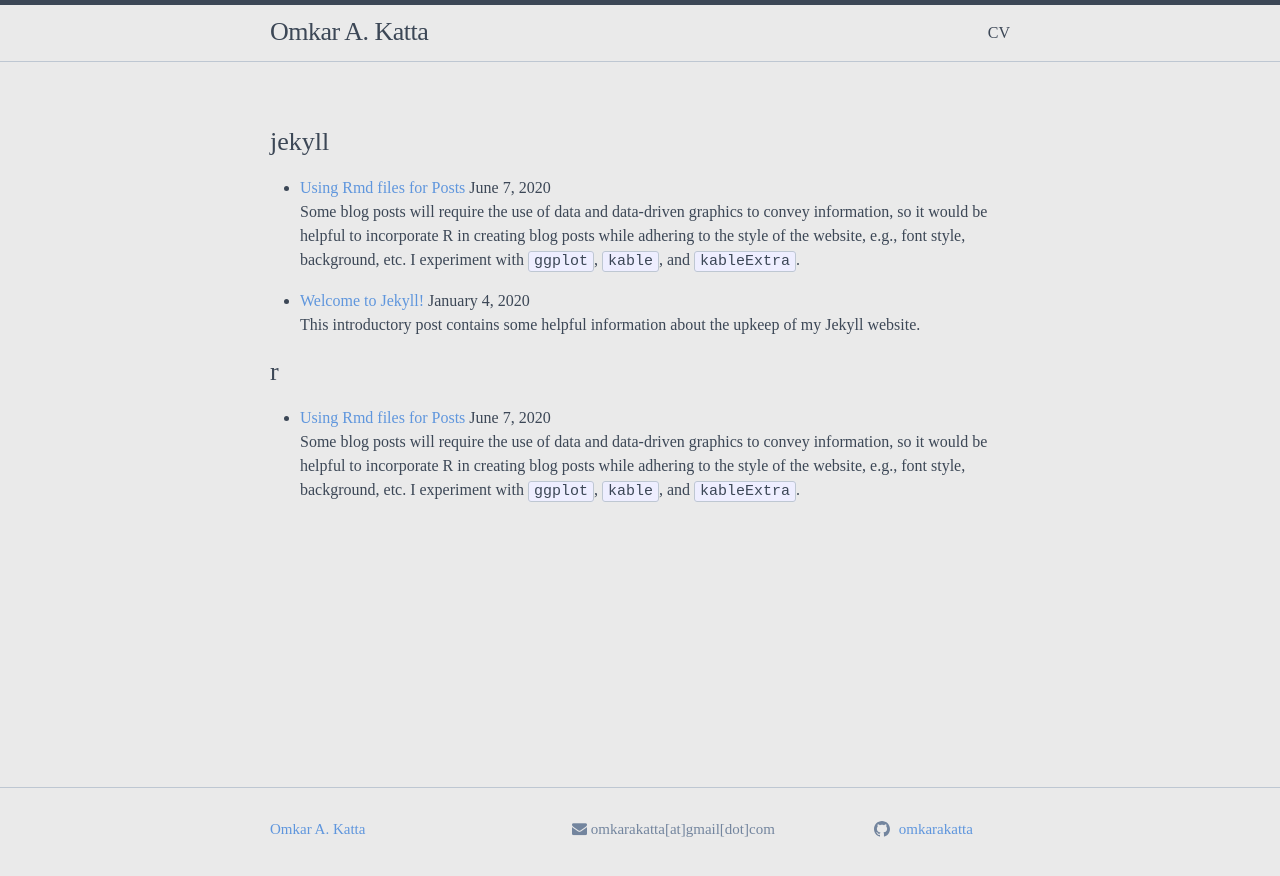
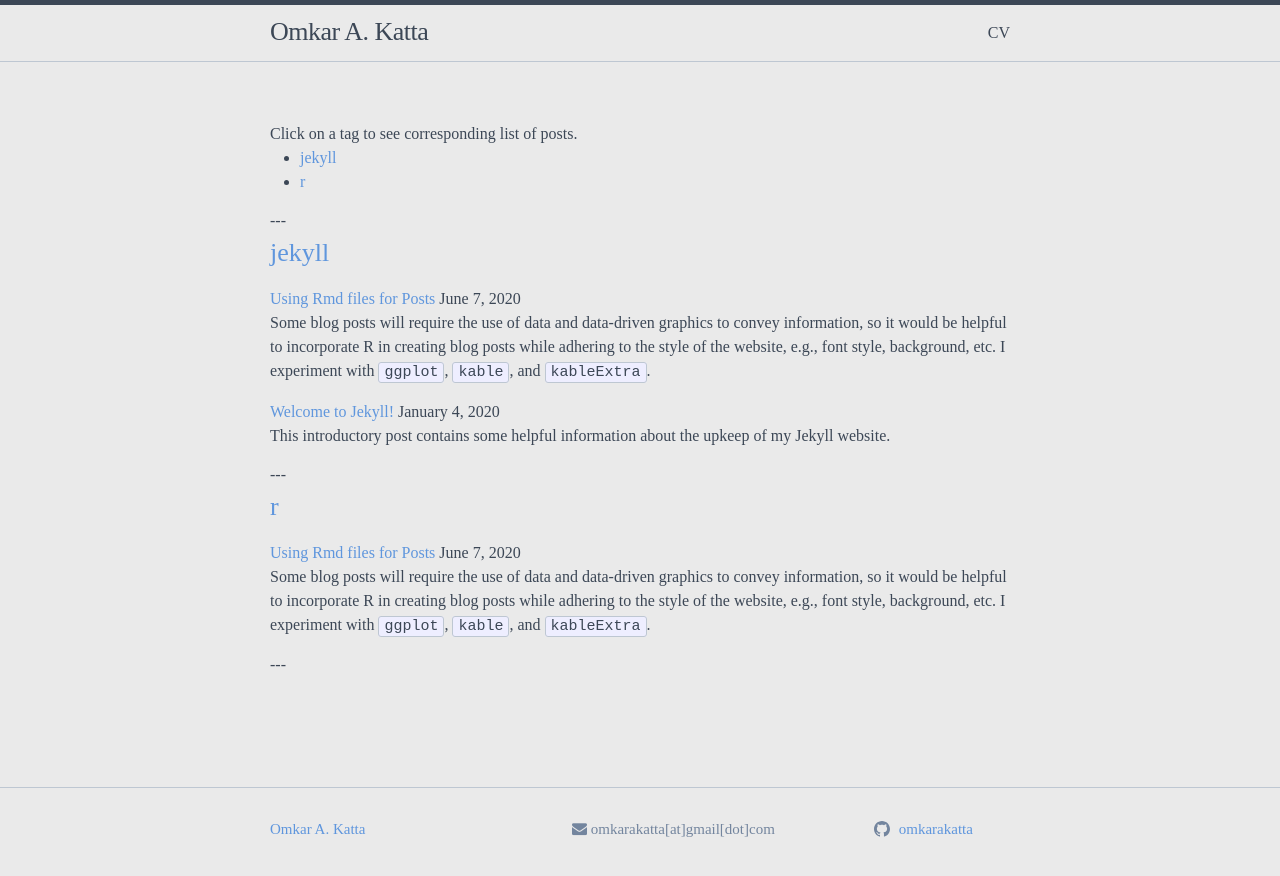
Before and after one commit to omkarakatta/omkarakatta.github.io, a Jekyll site: the page built from pages/postsbytag.html, in a window 1280 px wide. Shown: the top 876 px of the page. Built offline with Jekyll 4.4.1, drawn with Linux system fonts in a browser that asks for light colours; nearby versions of some CDN libraries.

Commit message:
create hyperlinked list of tags and remove bullet and indentation

```diff
--- a/pages/postsbytag.html
+++ b/pages/postsbytag.html
@@ -1,12 +1,23 @@
 ---
+---
+
+Click on a tag to see corresponding list of posts.
+
+<ul class="tags">
+{% for tag in site.tags %}
+  {% assign t = tag | first %}
+  <li><a href="/tag/#{{t | downcase | replace:" ","-" }}">{{ t | downcase }}</a></li>
+{% endfor %}
+</ul>
+
 ---
 
 {% for tag in site.tags %}
   {% assign t = tag | first %}
   {% assign posts = tag | last %}
 
-  <h3>{{ t | downcase }}</h3>
-  <ul>
+  <h3><a name="{{t | downcase | replace:" ","-" }}"></a><a class="internal" href="/tag/#{{t | downcase | replace:" ","-" }}">{{ t | downcase }}</a></h3>
+  <ul style="list-style-type: none; margin:0">
     {% for post in posts %}
       {% if post.url contains ".html" %}
         {% if post.tags contains t %}
@@ -19,6 +30,7 @@
       {% endif %}
     {% endfor %}
   </ul>
+  ---
 {% endfor %}
 
 <!-- {% for tag in site.tags %}
```
